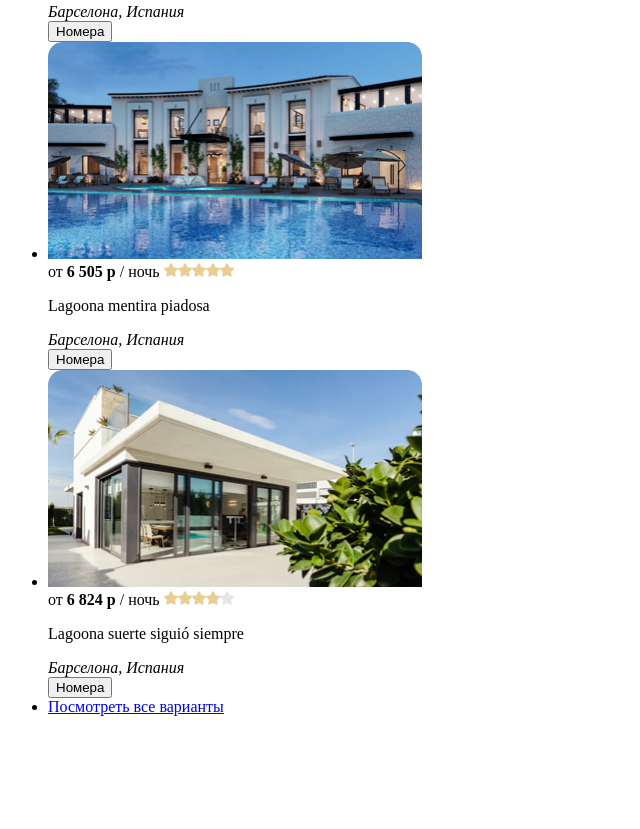
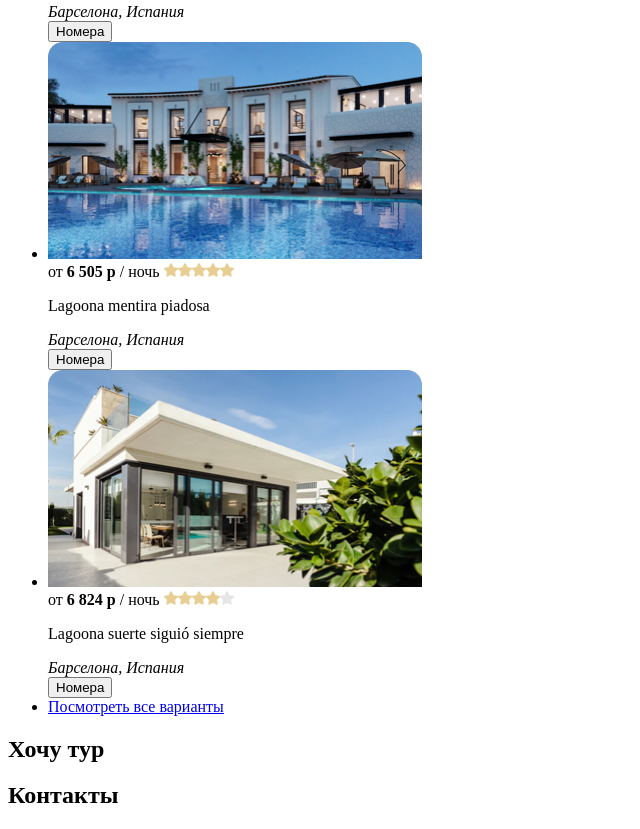
Before and after one commit to gertyhiler/lagoona, a plain HTML site: page index.html in a window 1280 px wide. Shown: the part 4680-5509 px from the top of the page, without its empty margins (0-640 px from the left). Before the commit the page ends 5412 px from the top, so only its background shows below. Drawn offline with Linux system fonts and the light colour scheme.

Commit message:
added a section for form and contacts and a footer

```diff
--- a/index.html
+++ b/index.html
@@ -415,5 +415,15 @@
       </li>
     </ul>
   </section>
+  <section class="container">
+    <h2 class="headline_section_name">Хочу тур</h2>
+  </section>
+  <section class="container">
+    <h2 class="headline_section_name">Контакты</h2>
+  </section>
+
+  <footer>
+
+  </footer>
 </body>
 </html>
```
